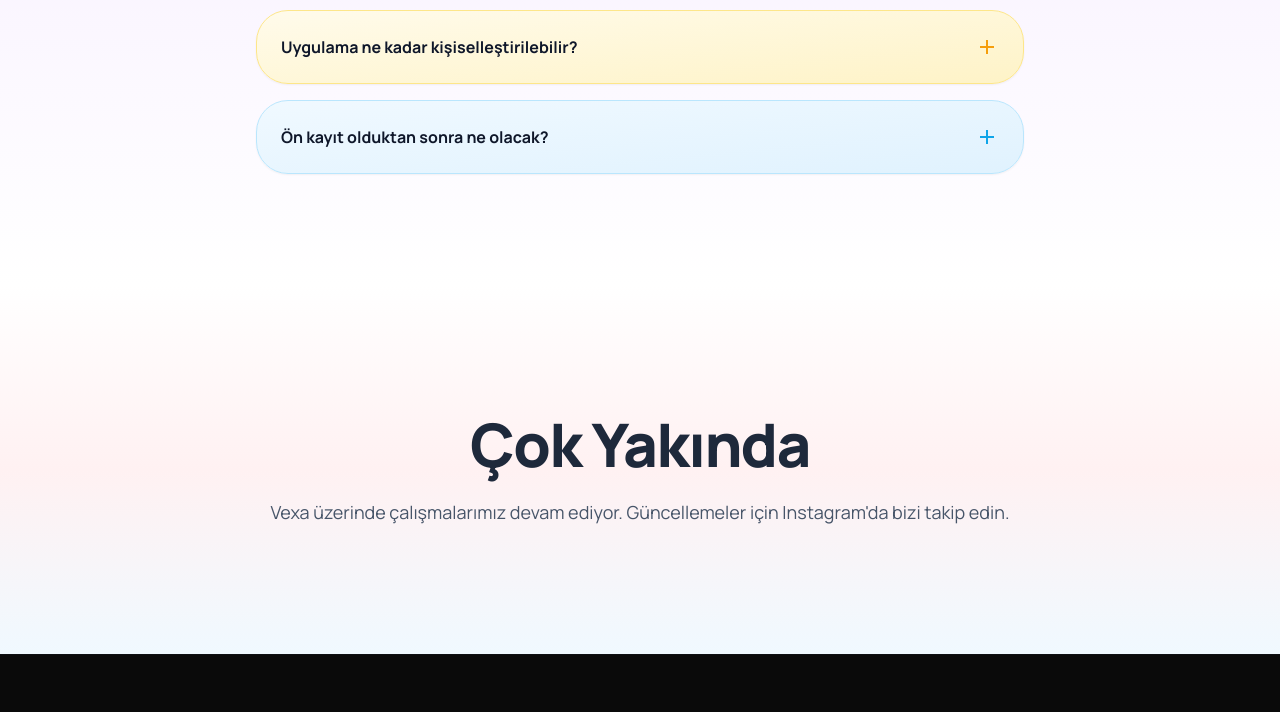
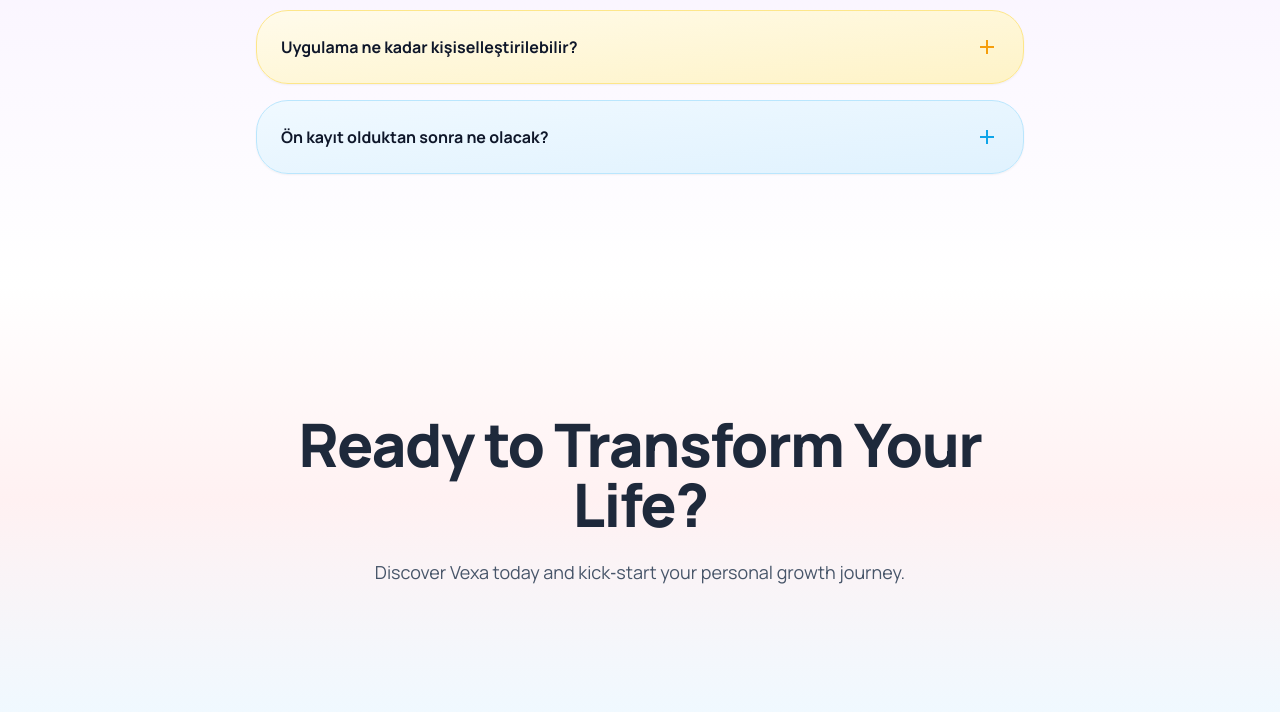
Before and after one commit to arvexa5-gif/vexaweb, a plain HTML site: page index.html in a window 1280 px wide. Shown: the part 2245-2957 px from the top of the page. Drawn offline with nearby package versions, Linux system fonts and the light colour scheme.

Commit message:
feat(i18n): default to English on first visit; saved preference overrides

```diff
--- a/index.html
+++ b/index.html
@@ -310,7 +310,8 @@
         };
         document.addEventListener('DOMContentLoaded', () => {
             const savedLang = (localStorage.getItem('lang') || '').toLowerCase();
-            window.__vexa_lang = ['tr','en'].includes(savedLang) ? savedLang : detectLang();
+            // Default to English on first visit; saved preference overrides
+            window.__vexa_lang = ['tr','en'].includes(savedLang) ? savedLang : 'en';
             applyTranslations(window.__vexa_lang);
             // Language switcher
             const langCurrent = document.getElementById('lang-current');
@@ -576,8 +577,8 @@
                             <div class="flex h-16 w-16 items-center justify-center rounded-2xl bg-gradient-to-br from-amber-500 to-amber-400 text-white shadow-lg">
                                 <span class="material-symbols-outlined text-4xl">calendar_month</span>
                             </div>
-                            <h3 class="text-2xl font-bold text-slate-900 mt-4">AI Rutin Oluşturucu</h3>
-                            <p class="text-base text-slate-600">Hedeflerinize, enerji seviyenize ve zaman kısıtlarınıza göre yapay zeka her gün kişisel bir rutin oluşturur. Önceliklendirilmiş görevler, odak blokları ve esnek tampon sürelerle gününüz akışkan ama planlı ilerler.</p>
+                            <h3 class="text-2xl font-bold text-slate-900 mt-4" data-i18n="feature2Title">AI Rutin Oluşturucu</h3>
+                            <p class="text-base text-slate-600" data-i18n="feature2Desc">Hedeflerinize, enerji seviyenize ve zaman kısıtlarınıza göre yapay zeka her gün kişisel bir rutin oluşturur. Önceliklendirilmiş görevler, odak blokları ve esnek tampon sürelerle gününüz akışkan ama planlı ilerler.</p>
                         </div>
 
                         <div class="flex flex-col text-left gap-4 rounded-xl bg-white p-8 shadow-xl border border-slate-200 transition-all duration-500 ease-in-out hover:-translate-y-2 hover:shadow-2xl">
@@ -661,8 +662,8 @@
                 </div>
                 <div class="container mx-auto px-4 sm:px-6 lg:px-8">
                     <div class="max-w-3xl mx-auto text-center">
-                        <h2 class="text-4xl font-extrabold tracking-tight text-slate-800 sm:text-5xl lg:text-6xl">Çok Yakında</h2>
-                        <p class="mt-6 text-lg text-slate-600">Vexa üzerinde çalışmalarımız devam ediyor. Güncellemeler için Instagram'da bizi takip edin.</p>
+                        <h2 class="text-4xl font-extrabold tracking-tight text-slate-800 sm:text-5xl lg:text-6xl" data-i18n="ctaTitle">Çok Yakında</h2>
+                        <p class="mt-6 text-lg text-slate-600" data-i18n="ctaDesc">Vexa üzerinde çalışmalarımız devam ediyor. Güncellemeler için Instagram'da bizi takip edin.</p>
                     </div>
                 </div>
             </section>
```
